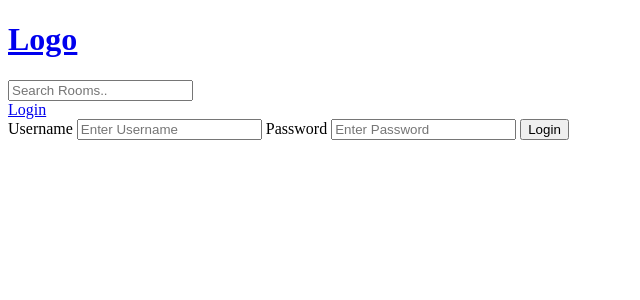
After one commit to samobeng14Dev/studybuddy-django-app, a Django app: page /login/ in a window 1280 px wide. The commit adds this page. Shown: the top 300 px of the page, without its empty margins (0-640 px from the left). Run offline with Django 5.2, Linux system fonts and the light colour scheme.

Commit message:
created login

```diff
--- /dev/null
+++ b/base/templates/base/login_registration.html
@@ -0,0 +1,17 @@
+{% extends 'main.html' %}
+
+{% block content %}
+<div>
+    <form method="POST" action="">
+        {% csrf_token %}
+
+        <label for="username">Username</label>
+        <input type="text" id="username" name="username" placeholder="Enter Username" required>
+
+        <label for="password">Password</label>
+        <input type="password" id="password" name="password" placeholder="Enter Password" required>
+
+        <input type="submit" value="Login">
+    </form>
+</div>
+{% endblock content %}
--- a/base/urls.py
+++ b/base/urls.py
@@ -2,6 +2,7 @@ from django.urls import path
 from . import views
 
 urlpatterns = [
+    path('login/', views.loginPage, name='login'),
     path('', views.home, name='home'),
     path('room/<int:pk>/', views.room, name='room'),
     path('create-room/', views.createRoom, name='create-room'),
--- a/base/views.py
+++ b/base/views.py
@@ -1,5 +1,8 @@
 from django.shortcuts import render,redirect
 from django.db.models import Q
+from django.contrib.auth.models import User
+from django.contrib.auth import authenticate, login, logout
+from django.contrib import messages
 from .models import Room,Topic
 from .forms import RoomForm
 
@@ -11,6 +14,26 @@ from .forms import RoomForm
 # ]
 
 # Create your views here.
+
+
+def loginPage(request):
+    if request.method == 'POST':
+        username = request.POST.get('username')
+        password = request.POST.get('password')
+
+        print(f"Attempting login for: {username}")  # Debugging
+        user = authenticate(request, username=username, password=password)
+
+        if user is not None:
+            print(f"User authenticated: {user}")  # Debugging
+            login(request, user)
+            return redirect('home')
+        else:
+            print("Authentication failed")  # Debugging
+            messages.error(request, 'Username OR password is incorrect')
+
+    return render(request, 'base/login_registration.html')
+
 def home(request):
     q= request.GET.get('q') if request.GET.get('q') != None else ''
     rooms = Room.objects.filter(Q(topic__name__icontains=q) & Q(name__icontains=q) | Q(description__icontains=q))
--- a/templates/main.html
+++ b/templates/main.html
@@ -8,6 +8,13 @@
 <body>
     {# include the navigation bar #}
     {% include 'navbar.html' %}
+    {% if messages %}
+    <ul class="messages">
+        {% for message in messages %}
+        <li>{{ message }}</li>
+            {% endfor %}
+    </ul>
+    {% endif %}
     {% block content %}
 
     {% endblock %}
--- a/templates/navbar.html
+++ b/templates/navbar.html
@@ -3,3 +3,5 @@
 <form method="GET" action="{% url 'home' %}">
     <input type="text" name="q" placeholder="Search Rooms..">
 </form>
+
+<a href="{% url 'login' %}">Login</a>
```
Also changed, not shown: db.sqlite3.
